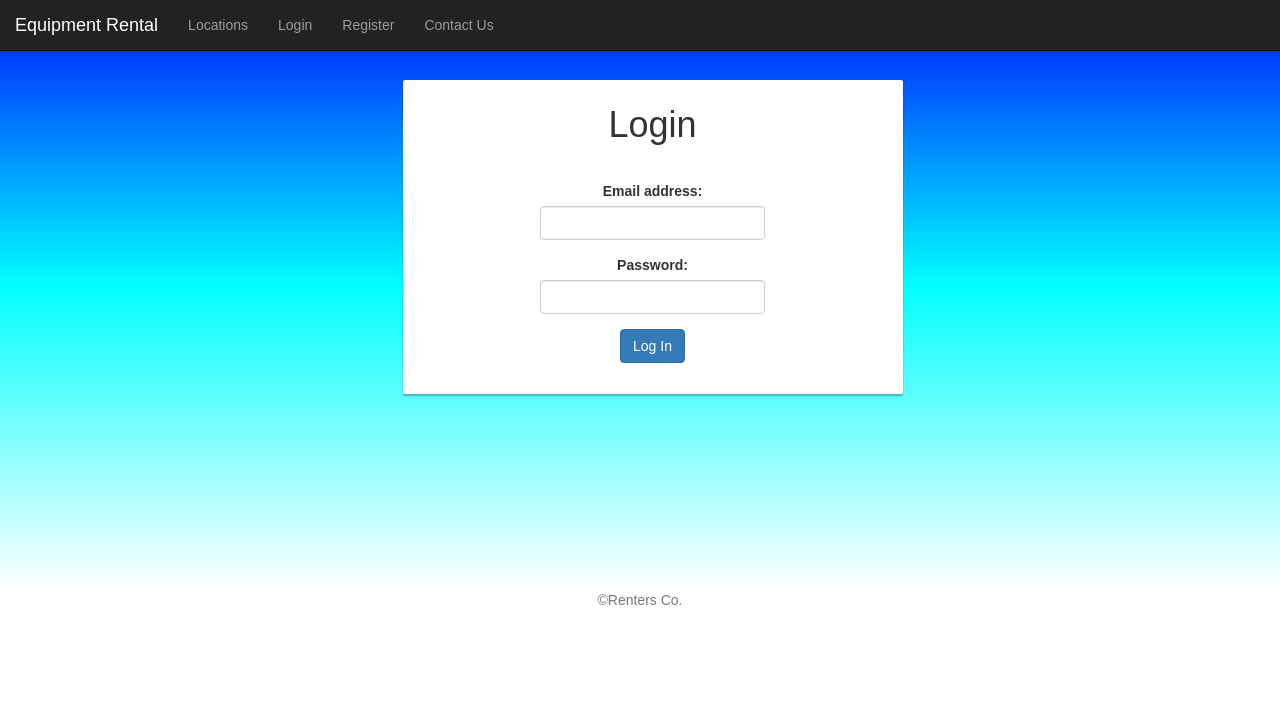
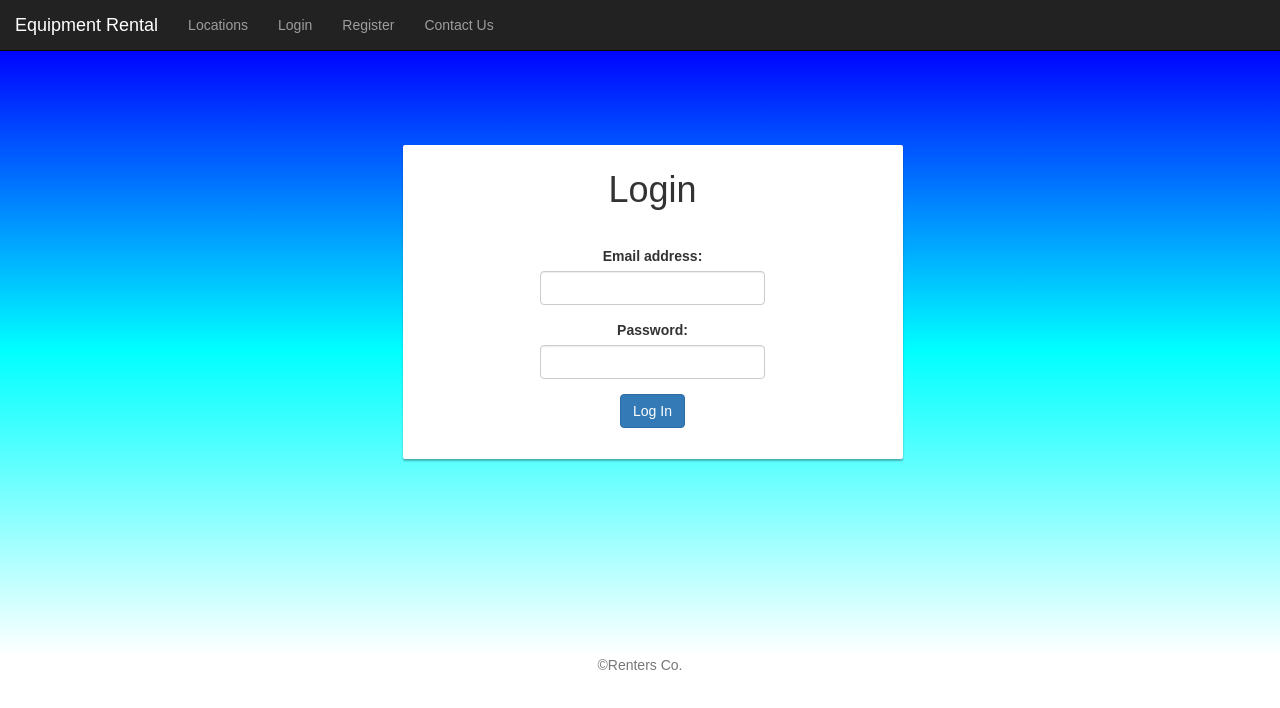
Before and after one commit to Jrod9599/equipmentRental, a React (Create React App) app: page /login in a window 1280 px wide. Shown: the top 708 px of the page. Built offline with nearby package versions, Linux system fonts and the light colour scheme; what react-google-maps would draw is missing.

Commit message:
added Locations file and cleaned up look of locations page

```diff
--- a/src/App.css
+++ b/src/App.css
@@ -1,3 +1,6 @@
+body{
+  padding-top: 65px;
+}
 .App {
   text-align: center;
 }
@@ -116,6 +119,7 @@
 
 .storeLocator{
   float: left;
+
   height: 400px;
   width: 30%;
   margin-left: 5%
@@ -125,3 +129,6 @@
     position: relative;
     top: 70px;
 }
+/*.locations{
+    padding-top: 70px;
+}*/
--- a/src/App.js
+++ b/src/App.js
@@ -7,12 +7,11 @@ import Login from './Login';
 import Register from './Register';
 import Contact from './Contact';
 import Banner from './banner';
-import GoogleMap from './GoogleMap';
-import StoreLocator from './StoreLocator'
 import Footer from './footer'
 import {BrowserRouter as Router, Route, Link} from 'react-router-dom'
 import ThumbContainer from "./thumbContainer";
 import ItemPage from "./itempage";
+import Locations from './Locations'
 
 class App extends Component {
 
@@ -24,15 +23,18 @@ class App extends Component {
                     <Route path="/" component={BootstrapNavBar}/>
 
                     <Route exact path="/" component={Banner}/>
-                    <div className={'container1 '}>
+
+                    <div className={'container1'}>
                       <Route exact path="/" component={ThumbContainer}/>
-                    <Route exact path="/locations" component={StoreLocator} />
-                    <Route exact path="/locations" component={GoogleMap} />
+                      <Route exact path="/locations" component={Locations} />
+                     {/*} <Route exact path="/locations" component={StoreLocator} />
+                      <Route exact path="/locations" component={GoogleMap} />*/}
                       <Route exact path="/login" component={Login}/>
                       <Route exact path="/register" component={Register}/>
                       <Route exact path="/contact" component={Contact}/>
                       <Route path={'/product/:productid'} component={ItemPage}/>
                    </div>
+
                     <Route component={Footer}/>
 
                 </div>
--- /dev/null
+++ b/src/Locations.js
@@ -0,0 +1,14 @@
+import React,{Component} from 'react'
+import GoogleMap from './GoogleMap';
+import StoreLocator from './StoreLocator'
+
+function Locations(){
+	return(
+		<div className="locations container">
+			<StoreLocator />
+			<GoogleMap />
+		</div>
+		)
+}
+
+export default Locations;
```
Lines whose indentation alone changed are shown as unchanged.
